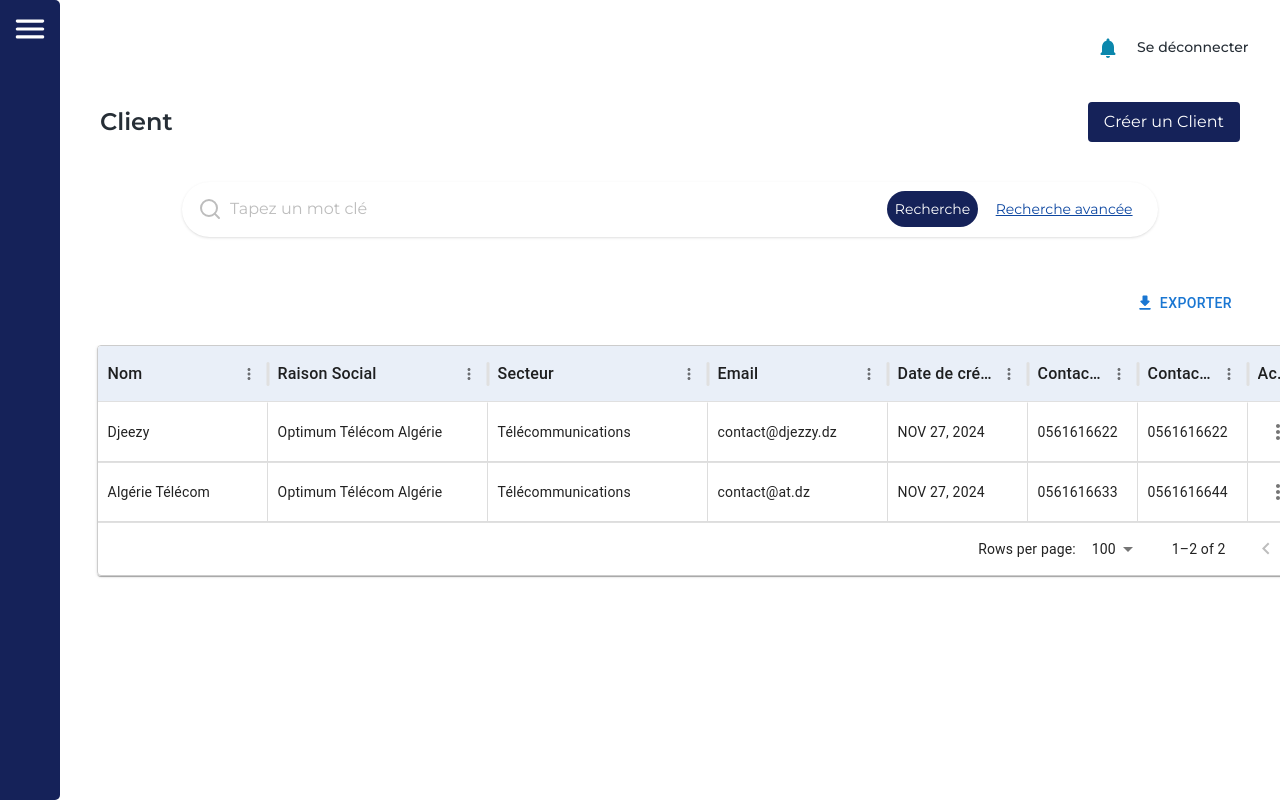
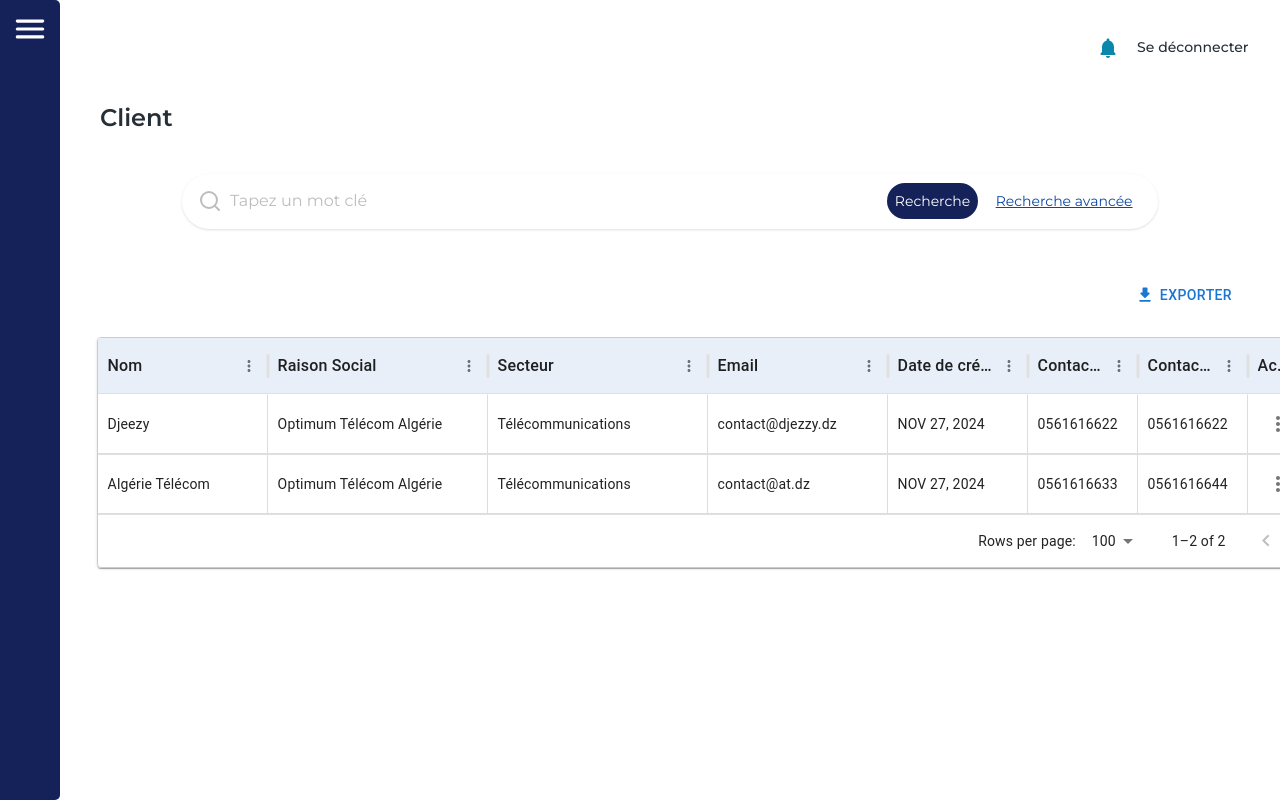
Before and after one commit to thaninamck/IT_Governance, a React (Vite) app in the folder frontend/: page /clients in a window 1280 px wide. Built offline with nearby package versions, Linux system fonts and the light colour scheme.

Commit message:
la gestion des profile est permission dans gestion manager

```diff
--- a/frontend/src/components/Header/HeaderWithAction.jsx
+++ b/frontend/src/components/Header/HeaderWithAction.jsx
@@ -1,15 +1,17 @@
 import React from 'react'
 
-function HeaderWithAction({ title, buttonLabel, onButtonClick }) {
+function HeaderWithAction({ title, buttonLabel, onButtonClick,userRole }) {
   return (
     <div className="flex items-center justify-between bg-white pl-10  pr-10 mt-8 mb-4 " >
       <h2 className="text-2xl font-semibold">{title}</h2>
+      {userRole === 'admin' &&
       <button
         className="bg-[--blue-menu]  border-none text-white px-4 py-2 rounded hover:bg-blue-600"
         onClick={onButtonClick}
       >
         {buttonLabel}
       </button>
+}
     </div>
   )
 }
--- a/frontend/src/pages/GestionMission.jsx
+++ b/frontend/src/pages/GestionMission.jsx
@@ -550,6 +550,7 @@ const missionEndDate = new Date(selectedRow.dateField1).toISOString().split("T")
           title="Missions"
           buttonLabel="Créer une mission"
           onButtonClick={openModal}
+          userRole={userRole}
         />
         <div className="flex items-center justify-center mb-6">
           <SearchBar
@@ -567,6 +568,7 @@ const missionEndDate = new Date(selectedRow.dateField1).toISOString().split("T")
         </div>
 
  {/* Boutons pour basculer entre les vues */}
+ { userRole==='admin' &&
  <div className="flex border-b-2 border-gray-300 mb-3 ml-8 ">
         <button
           className={`px-4 py-2 ${
@@ -588,7 +590,7 @@ const missionEndDate = new Date(selectedRow.dateField1).toISOString().split("T")
         >
           Missions Archivées
         </button>
-      </div>
+      </div> }
 
         <div
           className={`flex-1 overflow-x-auto overflow-y-auto h-[400px] transition-all ${
```
